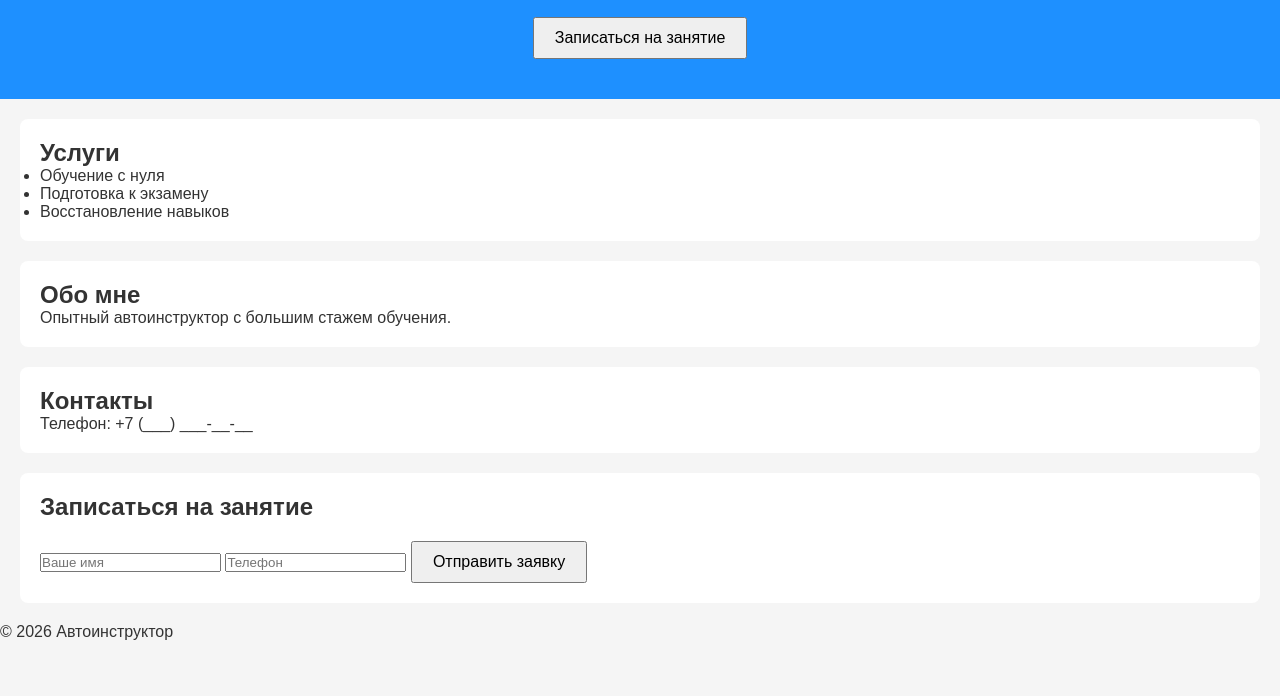
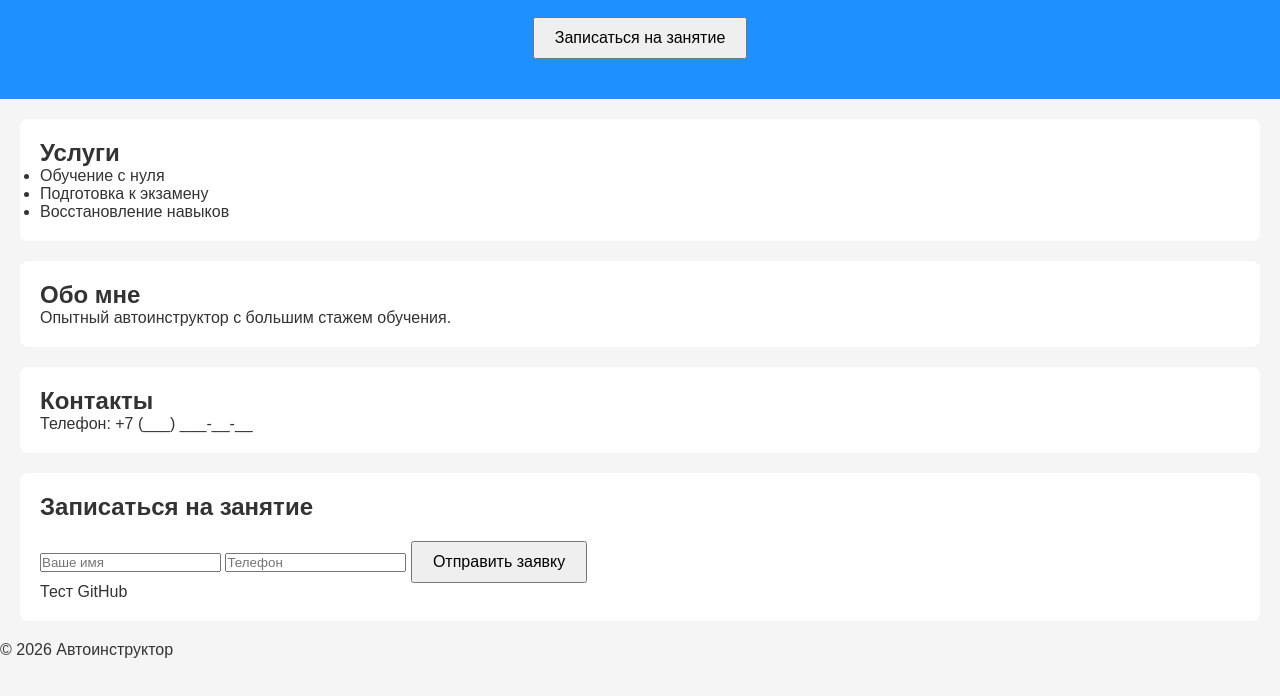
Before and after one commit to katorsyforstudy/driving-instructor-site, a plain HTML site: page index.html/index.html in a window 1280 px wide. Shown: the part 98-794 px from the top of the page. Drawn offline with Linux system fonts and the light colour scheme; files that its build step writes are made by us from their sources; files whose address does not match are found by name.

Commit message:
our test

```diff
--- a/index.html/index.html
+++ b/index.html/index.html
@@ -42,6 +42,7 @@
     <button type="submit">Отправить заявку</button>
   </form>
   <p id="message"></p>
+  <p>Тест GitHub</p>
 </section>
   </main>
 
```
